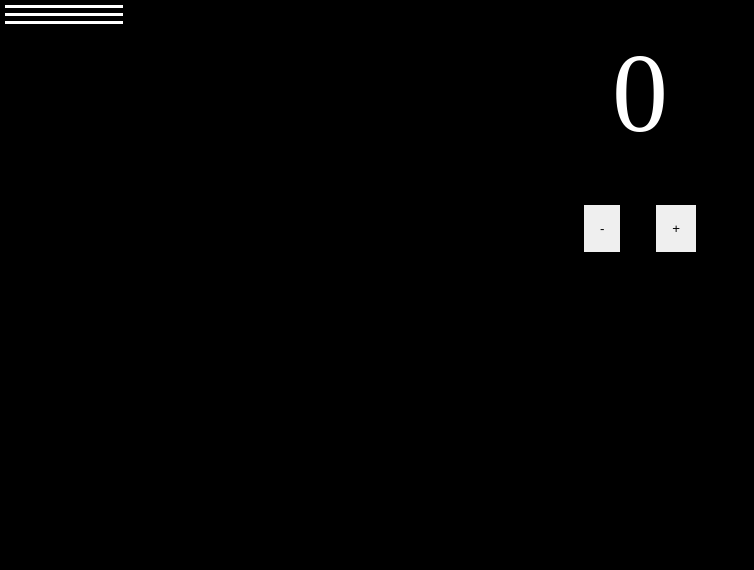
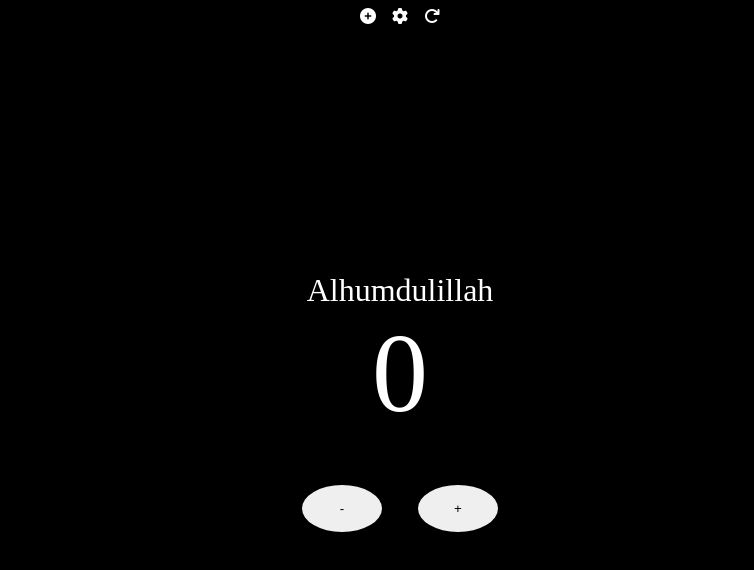
Before and after one commit to TheFlyingDonut/dhikr-app, a plain HTML site: page index.html in a window 1280 px wide. Shown: the whole page, without its empty margins (0-754 px from the left). Drawn offline with Linux system fonts and the light colour scheme.

Commit message:
added setting buttons etc

```diff
--- a/css/index.css
+++ b/css/index.css
@@ -17,12 +17,26 @@ body {
 
     background: black;
     height: 100vh;
+    max-width: 800px;
+    color: #fff;
+}
+
+#top-nav {
+
+    display: flex;
+    justify-content: center;
+
+}
+
+#top-nav i {
+
+    margin: 0.5rem;
+
 }
 
 .menu-icon-wrap {
 
     width: 10%;
-
 
 }
 
@@ -34,11 +48,20 @@ body {
 
 }
 
+#dhikr-type-wrap {
+
+    margin-top: 30%;
+    text-align: center;
+    font-size: 2rem;
+
+}
+
 #counter-wrap {
 
     /* position: relative;
     top: 50%;
     transform: translateY(-50%); */
+    margin-top: 0%;
     color: #fff;
     height: 20%;
 
@@ -58,6 +81,7 @@ body {
 
     text-align: center;
 
+
 }
 
 #buttons-wrap button {
@@ -65,6 +89,10 @@ body {
     border: none;
     padding: 1rem;
     margin: 1rem;
+    width: 10%;
+    height: 10%;
+    /* border-radius: 1px solid white; */
+    border-radius: 50%;
 
 
 }
--- a/index.html
+++ b/index.html
@@ -5,16 +5,26 @@
     <meta http-equiv="X-UA-Compatible" content="IE=edge">
     <meta name="viewport" content="width=device-width, initial-scale=1.0">
     <link rel="stylesheet" href="css/index.css">
-
+    <script src="https://kit.fontawesome.com/0505a68c8d.js" crossorigin="anonymous"></script>
     <title>Dhikr App</title>
 </head>
 <body>
     <section id="top-nav">
-        <div class="menu-icon-wrap">
+
+        <div class="plus-icon"><i class="fas fa-plus-circle"></i></div>
+        <div class="settings-icon"><i class="fas fa-cog"></i></div>
+        <div class="refresh-icon"><i class="fas fa-redo"></i></div>
+
+        <!-- <div class="menu-icon-wrap">
             <div class="menu-icon-line"></div>
             <div class="menu-icon-line"></div>
             <div class="menu-icon-line"></div>
-        </div>
+        </div> -->
+
+    </section>
+
+    <section id="dhikr-type-wrap">
+
     </section>
 
     <section id="counter-wrap">
--- a/js/index.js
+++ b/js/index.js
@@ -1,8 +1,34 @@
+const dhikrType = document.getElementById("dhikr-type-wrap");
 const counterNumber = document.querySelector(".counter-number");
 const minusBtn = document.querySelector(".minus-btn");
 const plusBtn = document.querySelector(".plus-btn");
+const refreshIcon = document.querySelector(".fa-redo");
+
+refreshIcon.addEventListener("click", () => {
+
+    savedCounterNumber = 0;
+    counterNumber.innerHTML = 0;
+
+})
+
+
+let currentDhikrType;
+
+
 
 let savedCounterNumber;
+
+if (localStorage.getItem("savedDhikrType") !== null) {
+
+    localStorage.getItem("savedDhikrType");
+
+} else {
+
+    currentDhikrType = "Alhumdulillah";
+
+}
+
+dhikrType.innerHTML = currentDhikrType;
 
 if (localStorage.getItem("savedCounterNumber") !== null) {
 
```
